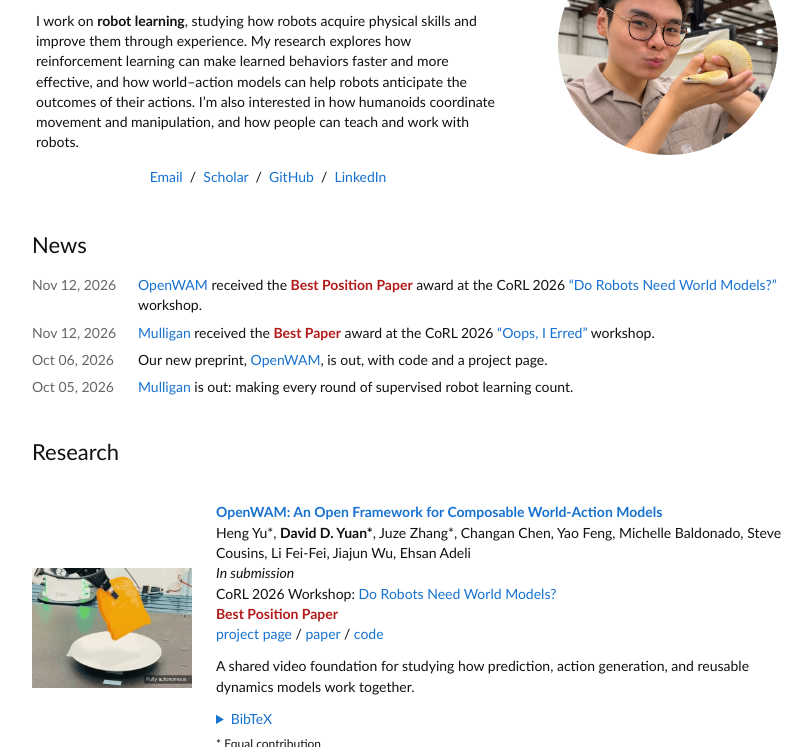
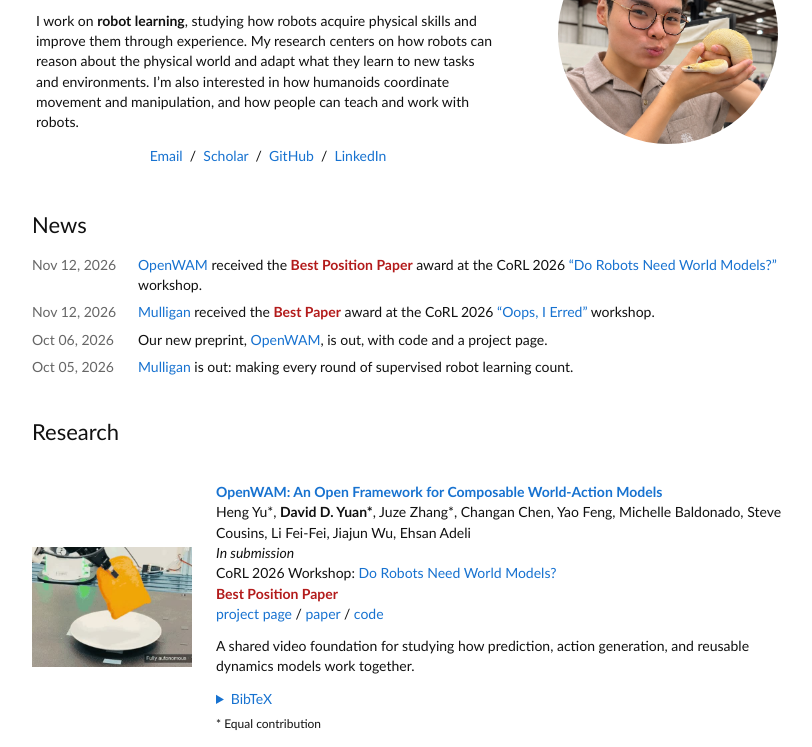
Before and after one commit to DaivdYuan/DaivdYuan.github.io, a website: page docs/index.html in a window 1280 px wide. Shown: the part 132-879 px from the top of the page, without its empty margins (224-1036 px from the left). Drawn offline with Linux system fonts and the light colour scheme.

Commit message:
Broaden the research overview beyond individual papers

```diff
--- a/docs/index.html
+++ b/docs/index.html
@@ -27,7 +27,7 @@
               <td class="intro-copy" style="padding:2.5%;width:63%;vertical-align:middle">
                 <h1 class="name" style="text-align:center">David D. Yuan</h1>
                 <p>I’m a robotics researcher and a cofounder of <a href="https://intbot.ai/">IntBot</a>.</p>
-                <p>I work on <strong>robot learning</strong>, studying how robots acquire physical skills and improve them through experience. My research explores how reinforcement learning can make learned behaviors faster and more effective, and how world–action models can help robots anticipate the outcomes of their actions. I’m also interested in how humanoids coordinate movement and manipulation, and how people can teach and work with robots.</p>
+                <p>I work on <strong>robot learning</strong>, studying how robots acquire physical skills and improve them through experience. My research centers on how robots can reason about the physical world and adapt what they learn to new tasks and environments. I’m also interested in how humanoids coordinate movement and manipulation, and how people can teach and work with robots.</p>
                 <p class="profile-links" style="text-align:center">
                   <a href="mailto:davidy02@stanford.edu">Email</a> &nbsp;/&nbsp;
                   <a href="https://scholar.google.com/citations?user=4z-LkLQAAAAJ&amp;hl=en">Scholar</a> &nbsp;/&nbsp;
```
Also changed, not shown: public/index.html (+1 -1 lines).
